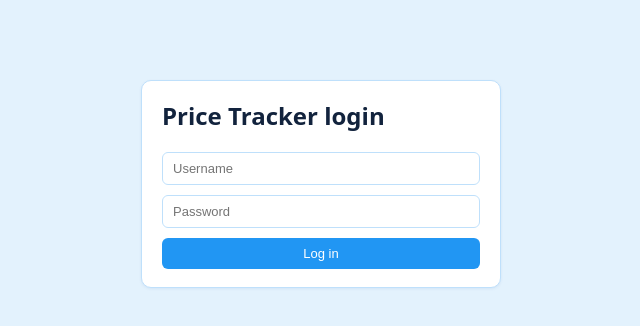
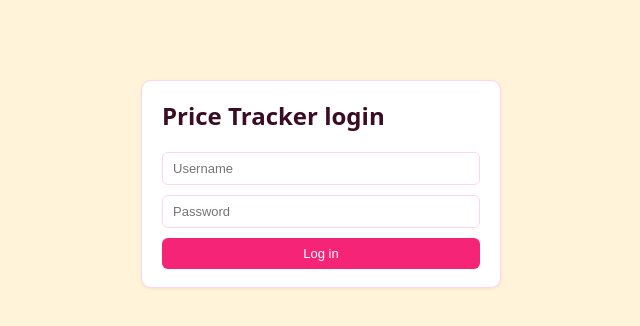
Before and after one commit to Nectorsoftware7/price-tracker-frontend, a React (Vite) app: page /login in a window 1280 px wide. Shown: the top 326 px of the page, without its empty margins (319-959 px from the left). Built offline with nearby package versions, Linux system fonts and the light colour scheme.

Commit message:
Rework color palette to maroon/hot-pink/cream reference swatch

```diff
--- a/src/index.css
+++ b/src/index.css
@@ -1,14 +1,17 @@
 :root {
-  --blue-50: #e3f2fd;
-  --blue-200: #90caf9;
-  --blue-500: #2196f3;
-  --blue-900: #0d47a1;
+  /* Palette: dark maroon -> hot pink (#F62477) -> light pink -> cream, per the
+     provided reference swatch. Variable names kept as "--blue-*" since most of the
+     stylesheet already references them — only the values changed. */
+  --blue-50: #fff3d9;
+  --blue-200: #ffb3e0;
+  --blue-500: #f62477;
+  --blue-900: #7a0040;
   --white: #ffffff;
-  --text: #12233d;
-  --text-muted: #4c6b8a;
-  --border: #bfe0fb;
-  --navbar-bg: #ff4800;
-  --navbar-bg-hover: #e61212;
+  --text: #3a0d24;
+  --text-muted: #9c5b7c;
+  --border: #fbd6ec;
+  --navbar-bg: #7a0040;
+  --navbar-bg-hover: #5c0030;
 }
 
 * { box-sizing: border-box; }
@@ -79,7 +82,7 @@ a { color: var(--blue-900); }
   background: var(--white);
   border: 1px solid var(--border);
   border-radius: 10px;
-  box-shadow: 0 4px 16px rgba(13, 71, 161, 0.18);
+  box-shadow: 0 4px 16px rgba(122, 0, 64, 0.18);
   padding: 12px;
   width: 200px;
   z-index: 40;
@@ -123,7 +126,7 @@ a { color: var(--blue-900); }
   border-radius: 10px;
   padding: 18px 20px;
   margin-bottom: 16px;
-  box-shadow: 0 1px 3px rgba(13, 71, 161, 0.08);
+  box-shadow: 0 1px 3px rgba(122, 0, 64, 0.08);
 }
 
 table { width: 100%; border-collapse: collapse; }
@@ -147,7 +150,7 @@ th { color: var(--text-muted); font-weight: 600; background: var(--blue-50); }
 }
 .btn:hover { background: var(--blue-900); }
 .btn.secondary { background: var(--blue-200); color: var(--blue-900); }
-.btn.secondary:hover { background: #7ab8e8; }
+.btn.secondary:hover { background: #ff8fce; }
 .btn.danger { background: #c0392b; }
 .btn.danger:hover { background: #a5281a; }
 .btn:disabled { opacity: 0.5; cursor: default; }
@@ -163,7 +166,7 @@ input, select {
 input:focus, select:focus {
   outline: none;
   border-color: var(--blue-500);
-  box-shadow: 0 0 0 2px rgba(33, 150, 243, 0.2);
+  box-shadow: 0 0 0 2px rgba(246, 36, 119, 0.2);
 }
 
 /* Native date inputs render a black-on-light calendar icon by default, which is fine
```
